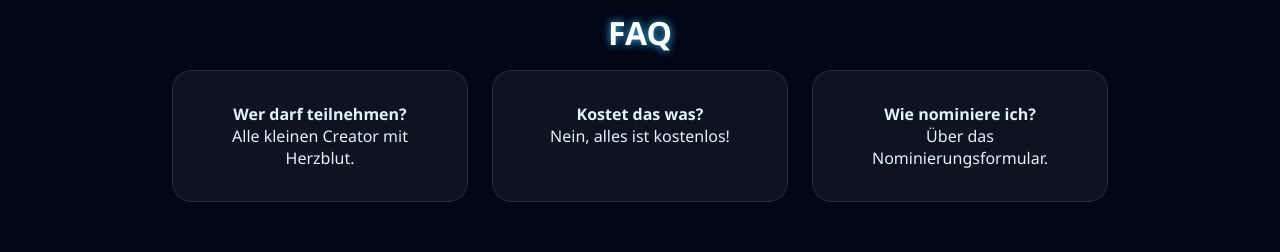
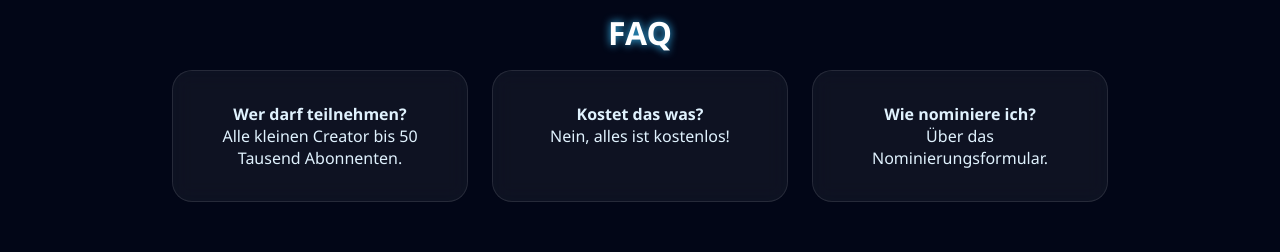
Before and after one commit to Hoelzchen-yt/MiniTubeAwards, a plain HTML site: page index.html in a window 1280 px wide. Shown: the part 2611-2863 px from the top of the page. Drawn offline with Linux system fonts and the light colour scheme.

Commit message:
Updated to V1.2.4

```diff
--- a/index.html
+++ b/index.html
@@ -228,7 +228,7 @@
   <section id="faq">
     <h3>FAQ</h3>
     <div class="card-grid">
-      <div class="card"><strong>Wer darf teilnehmen?</strong><br>Alle kleinen Creator mit Herzblut.</div>
+      <div class="card"><strong>Wer darf teilnehmen?</strong><br>Alle kleinen Creator bis 50 Tausend Abonnenten.</div>
       <div class="card"><strong>Kostet das was?</strong><br>Nein, alles ist kostenlos!</div>
       <div class="card"><strong>Wie nominiere ich?</strong><br>Über das Nominierungsformular.</div>
     </div>
```
